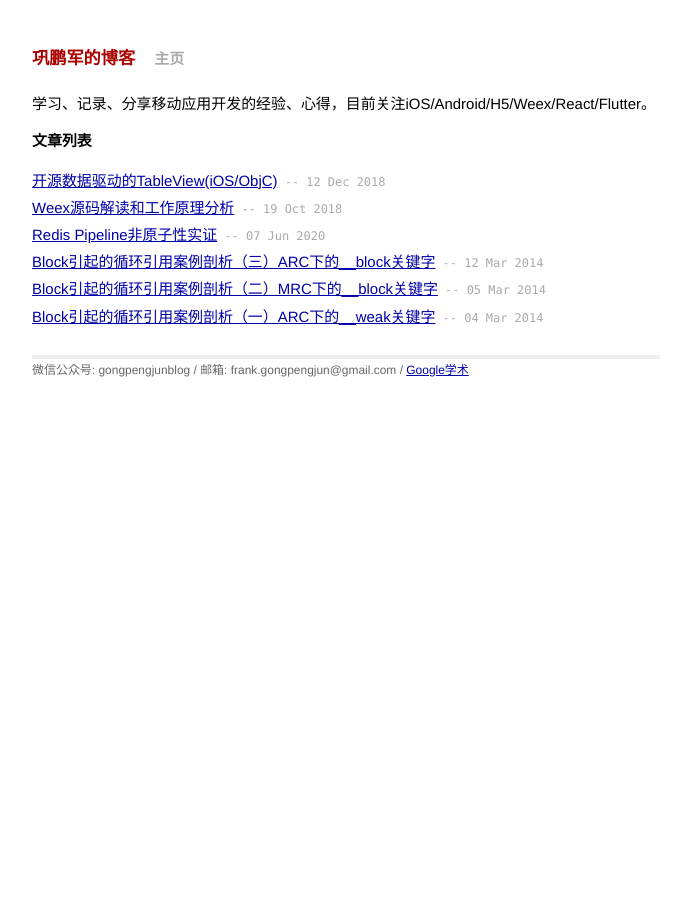
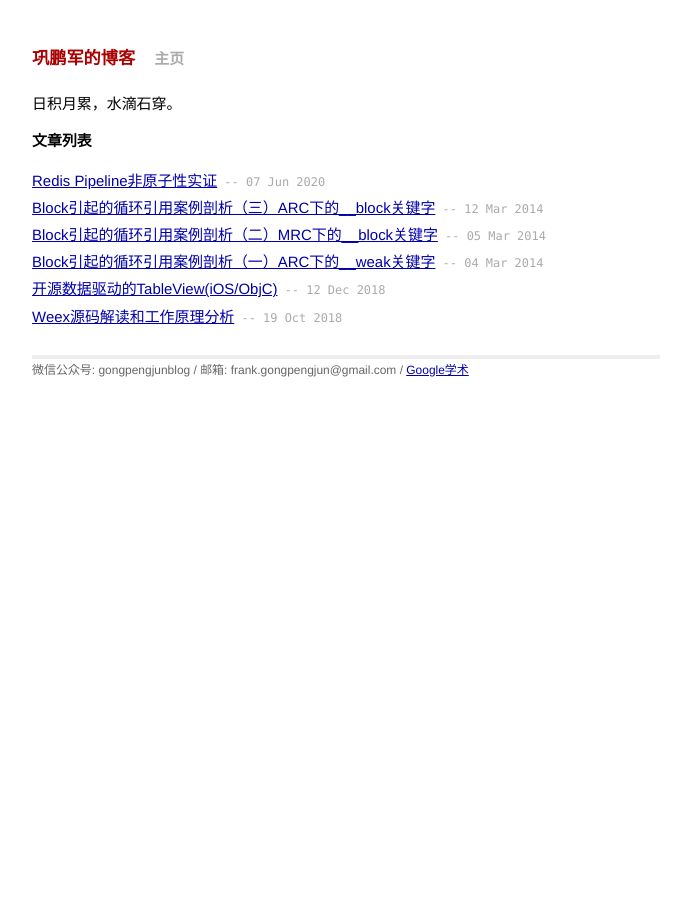
Before and after one commit to gongpengjun/gongpengjun.github.io, a Jekyll site: the page built from index.html, in a window 1280 px wide. Shown: the whole page, without its empty margins (294-985 px from the left). Built offline with Jekyll 4.4.1, drawn with Linux system fonts in a browser that asks for light colours.

Commit message:
update标题

```diff
--- a/index.html
+++ b/index.html
@@ -4,13 +4,13 @@ title: 巩鹏军的博客
 ---
 
 <div id="home">
-  <p>学习、记录、分享移动应用开发的经验、心得，目前关注iOS/Android/H5/Weex/React/Flutter。</p>
+  <p>日积月累，水滴石穿。</p>
   <h1>文章列表</h1>
   <ul class="posts">
-    <li> <a href="https://github.com/gongpengjun/GPJDataDrivenTableView">开源数据驱动的TableView(iOS/ObjC)</a><span> -- 12 Dec 2018</span></li>
-    <li> <a href="http://gongpengjun.com/weex-code-analysis/">Weex源码解读和工作原理分析</a><span> -- 19 Oct 2018</span></li>
     {% for post in site.posts %}
       <li> <a href="{{ post.url }}">{{ post.title }}</a><span> -- {{ post.date | date_to_string }}</span></li>
     {% endfor %}
+    <li> <a href="https://github.com/gongpengjun/GPJDataDrivenTableView">开源数据驱动的TableView(iOS/ObjC)</a><span> -- 12 Dec 2018</span></li>
+    <li> <a href="http://gongpengjun.com/weex-code-analysis/">Weex源码解读和工作原理分析</a><span> -- 19 Oct 2018</span></li>
   </ul>
 </div>
```
